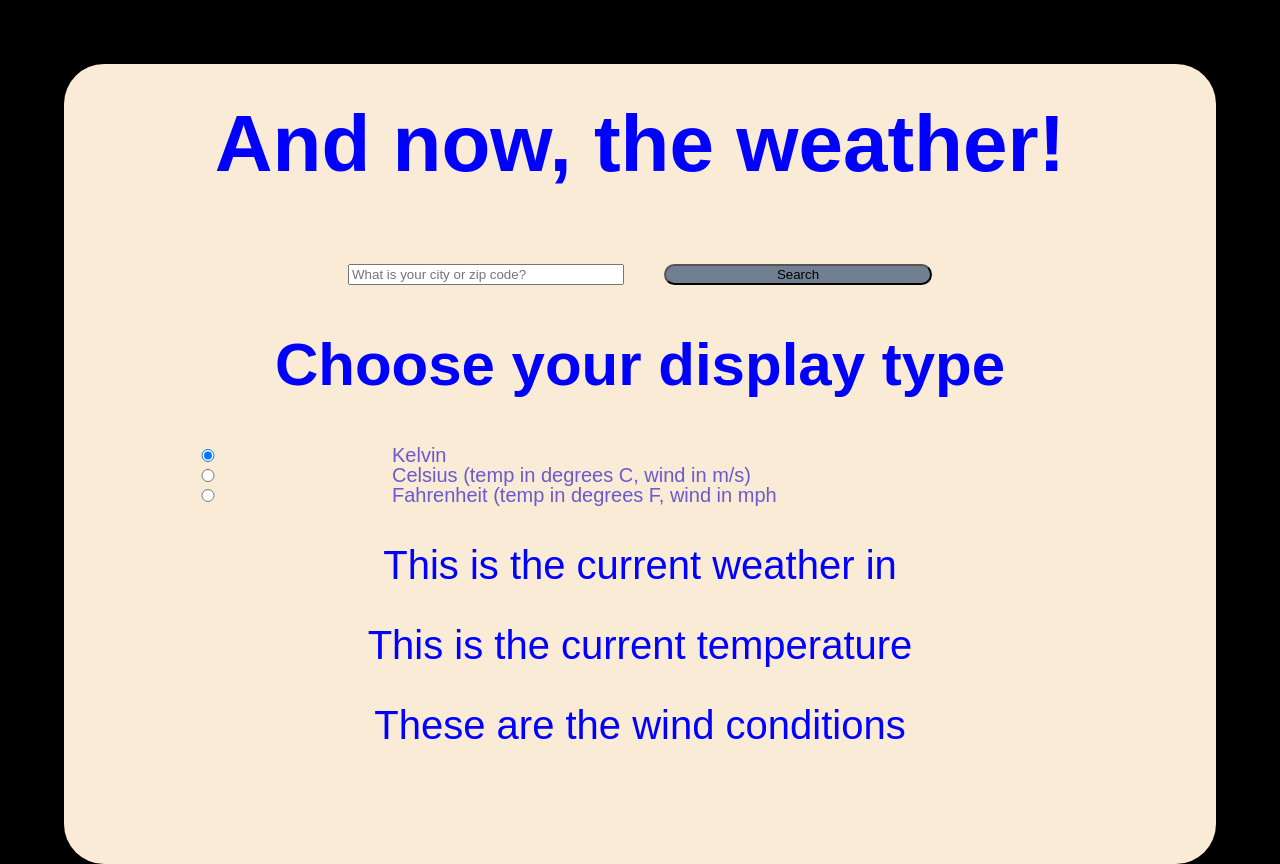
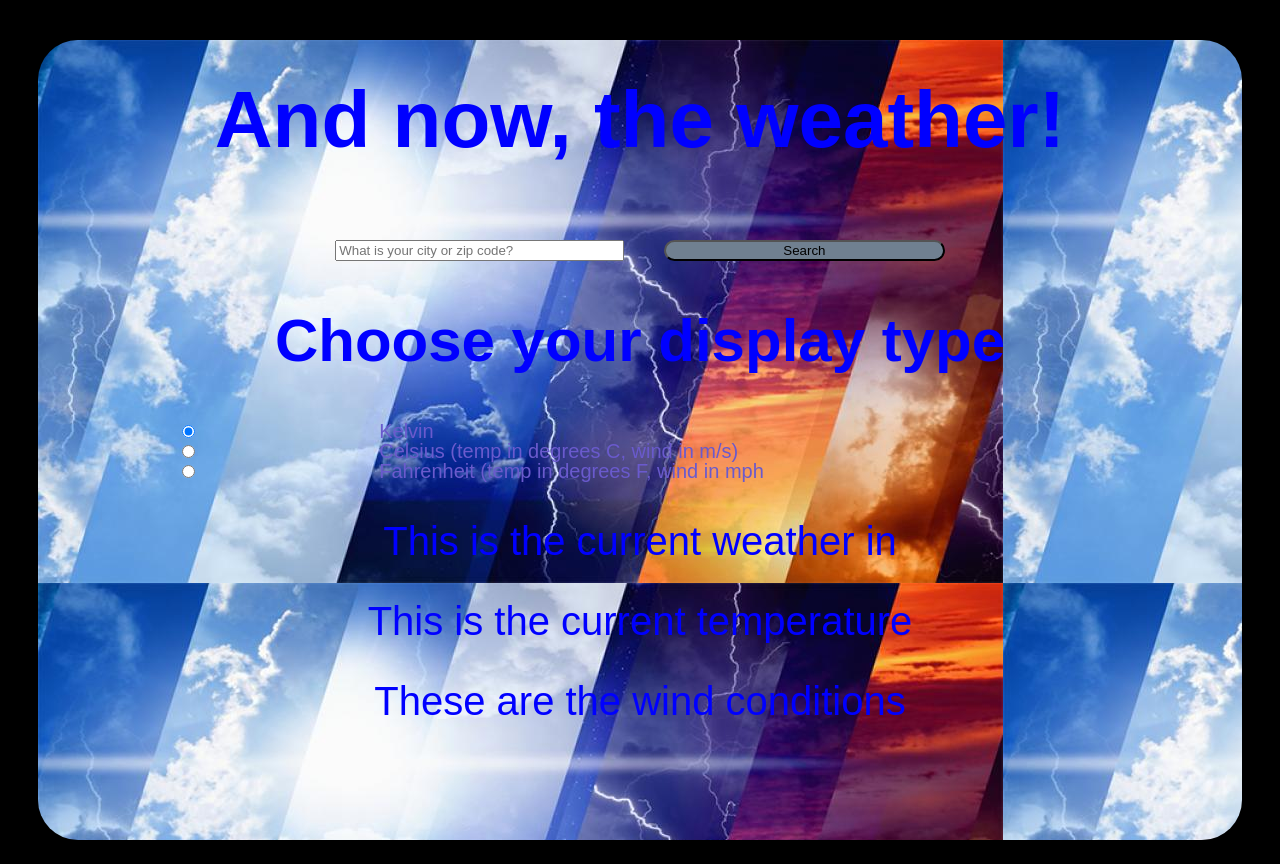
Before and after one commit to alsleaders/weather, a plain HTML site: page public/index.html in a window 1280 px wide. After the commit the page ends 840 px from the top, so only its background shows below. Drawn offline with Linux system fonts and the light colour scheme.

Commit message:
working on pictures

```diff
--- a/public/screen.css
+++ b/public/screen.css
@@ -8,9 +8,10 @@ html {
 }
 
 body {
-  margin: 5%;
+  margin: 3%;
   min-height: 100%;
-  background: antiquewhite;
+  background: url('./LIFT-weather-spectre-800x450.jpg');
+  /* background: antiquewhite; */
   border-radius: 1rem;
   color: blue;
   /* background-image: url('./Orthographic-Projection-678x322.png');
@@ -23,6 +24,7 @@ h1 {
   padding: 1rem;
   text-align: center;
 }
+
 h2 {
   text-align: center;
 }
```
Also changed, not shown: public/LIFT-weather-spectre-800x450.jpg (added).
